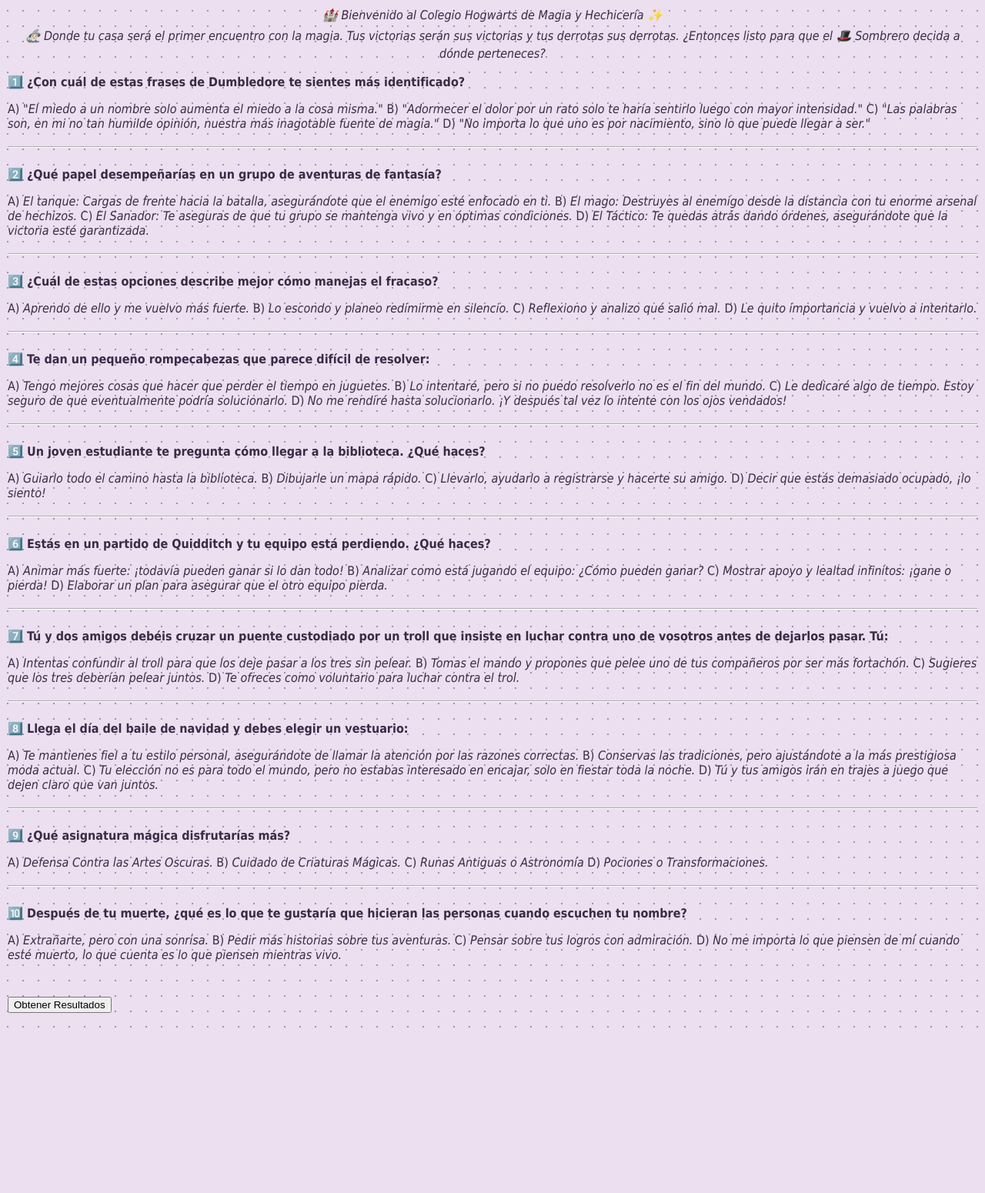
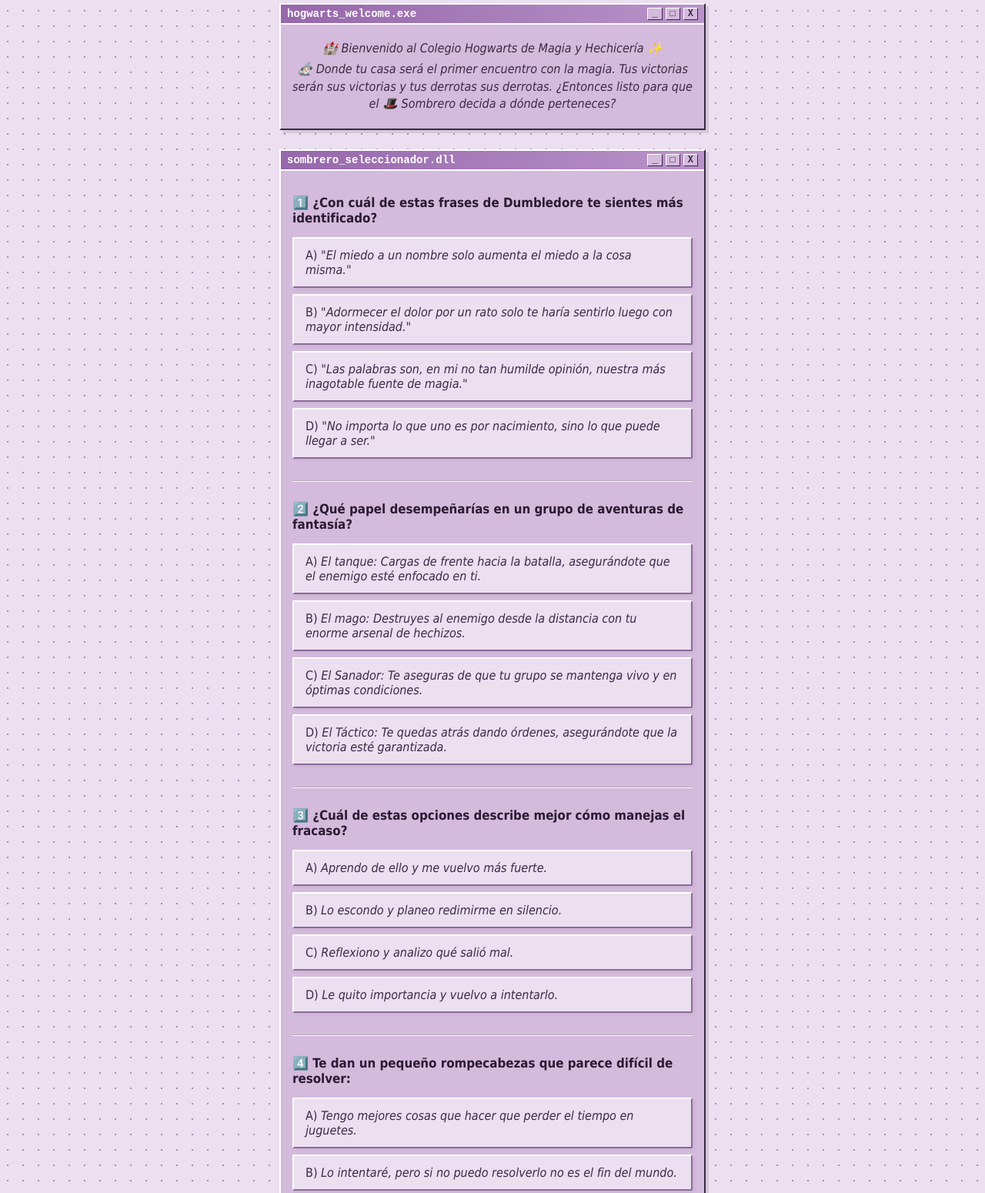
Before and after one commit to Valkyrcita/Test-Sombrero-Seleccionador, a plain HTML site: page index.html in a window 1280 px wide. Shown: the part 16-1566 px from the top of the page at 77% size. Before the commit the page ends 1352 px from the top, so only its background shows below. Drawn offline with Linux system fonts and the light colour scheme.

Commit message:
Update index.html

```diff
--- a/index.html
+++ b/index.html
@@ -8,118 +8,230 @@
 </head>
 <body>
 
-    <div class="dashboard-panel header">
+    <!-- Panel de Bienvenida -->
+    <div class="dashboard-panel window">
+        <div class="window-title-bar">
+            <span>hogwarts_welcome.exe</span>
+            <div class="window-controls">
+                <span class="control-btn">_</span>
+                <span class="control-btn">□</span>
+                <span class="control-btn">X</span>
+            </div>
+        </div>
+        <div class="window-content header">
             <p><em>🏰 Bienvenido al Colegio Hogwarts de Magia y Hechicería ✨</em></p>
             <p><em>🧙🏻‍♂️ Donde tu casa será el primer encuentro con la magia. Tus victorias serán sus victorias y tus derrotas sus derrotas. ¿Entonces listo para que el 🎩 Sombrero decida a dónde perteneces?</em></p>
         </div>
+    </div>
 
-    <form id="test-form" class="dashboard-panel">
+    <!-- Formulario / Test -->
+    <form id="test-form" class="dashboard-panel window">
+        <div class="window-title-bar">
+            <span>sombrero_seleccionador.dll</span>
+            <div class="window-controls">
+                <span class="control-btn">_</span>
+                <span class="control-btn">□</span>
+                <span class="control-btn">X</span>
+            </div>
+        </div>
 
+        <div class="window-content">
             <!-- Pregunta 1 -->
             <div class="question-block">
-            <p><strong>1️⃣ ¿Con cuál de estas frases de Dumbledore te sientes más identificado?</strong></p>
-            <label><input type="radio" name="q1" value="A"> A) <em>"El miedo a un nombre solo aumenta el miedo a la cosa misma."</em></label>
-            <label><input type="radio" name="q1" value="B"> B) <em>"Adormecer el dolor por un rato solo te haría sentirlo luego con mayor intensidad."</em></label>
-            <label><input type="radio" name="q1" value="C"> C) <em>"Las palabras son, en mi no tan humilde opinión, nuestra más inagotable fuente de magia."</em></label>
-            <label><input type="radio" name="q1" value="D"> D) <em>"No importa lo que uno es por nacimiento, sino lo que puede llegar a ser."</em></label>
+                <p class="question-title"><strong>1️⃣ ¿Con cuál de estas frases de Dumbledore te sientes más identificado?</strong></p>
+
+                <input type="radio" name="q1" id="q1a" value="A">
+                <label class="option-card" for="q1a">A) <em>"El miedo a un nombre solo aumenta el miedo a la cosa misma."</em></label>
+
+                <input type="radio" name="q1" id="q1b" value="B">
+                <label class="option-card" for="q1b">B) <em>"Adormecer el dolor por un rato solo te haría sentirlo luego con mayor intensidad."</em></label>
+
+                <input type="radio" name="q1" id="q1c" value="C">
+                <label class="option-card" for="q1c">C) <em>"Las palabras son, en mi no tan humilde opinión, nuestra más inagotable fuente de magia."</em></label>
+
+                <input type="radio" name="q1" id="q1d" value="D">
+                <label class="option-card" for="q1d">D) <em>"No importa lo que uno es por nacimiento, sino lo que puede llegar a ser."</em></label>
             </div>
 
             <!-- Pregunta 2 -->
             <div class="question-block">
-            <p><strong>2️⃣ ¿Qué papel desempeñarías en un grupo de aventuras de fantasía?</strong></p>
-            <label><input type="radio" name="q2" value="A"> A) <em>El tanque: Cargas de frente hacia la batalla, asegurándote que el enemigo esté enfocado en ti.</em></label>
-            <label><input type="radio" name="q2" value="B"> B) <em>El mago: Destruyes al enemigo desde la distancia con tu enorme arsenal de hechizos.</em></label>
-            <label><input type="radio" name="q2" value="C"> C) <em>El Sanador: Te aseguras de que tu grupo se mantenga vivo y en óptimas condiciones.</em></label>
-            <label><input type="radio" name="q2" value="D"> D) <em>El Táctico: Te quedas atrás dando órdenes, asegurándote que la victoria esté garantizada.</em></label>
+                <p class="question-title"><strong>2️⃣ ¿Qué papel desempeñarías en un grupo de aventuras de fantasía?</strong></p>
+
+                <input type="radio" name="q2" id="q2a" value="A">
+                <label class="option-card" for="q2a">A) <em>El tanque: Cargas de frente hacia la batalla, asegurándote que el enemigo esté enfocado en ti.</em></label>
+
+                <input type="radio" name="q2" id="q2b" value="B">
+                <label class="option-card" for="q2b">B) <em>El mago: Destruyes al enemigo desde la distancia con tu enorme arsenal de hechizos.</em></label>
+
+                <input type="radio" name="q2" id="q2c" value="C">
+                <label class="option-card" for="q2c">C) <em>El Sanador: Te aseguras de que tu grupo se mantenga vivo y en óptimas condiciones.</em></label>
+
+                <input type="radio" name="q2" id="q2d" value="D">
+                <label class="option-card" for="q2d">D) <em>El Táctico: Te quedas atrás dando órdenes, asegurándote que la victoria esté garantizada.</em></label>
             </div>
 
             <!-- Pregunta 3 -->
             <div class="question-block">
-            <p><strong>3️⃣ ¿Cuál de estas opciones describe mejor cómo manejas el fracaso?</strong></p>
-            <label><input type="radio" name="q3" value="A"> A) <em>Aprendo de ello y me vuelvo más fuerte.</em></label>
-            <label><input type="radio" name="q3" value="B"> B) <em>Lo escondo y planeo redimirme en silencio.</em></label>
-            <label><input type="radio" name="q3" value="C"> C) <em>Reflexiono y analizo qué salió mal.</em></label>
-            <label><input type="radio" name="q3" value="D"> D) <em>Le quito importancia y vuelvo a intentarlo.</em></label>
+                <p class="question-title"><strong>3️⃣ ¿Cuál de estas opciones describe mejor cómo manejas el fracaso?</strong></p>
+
+                <input type="radio" name="q3" id="q3a" value="A">
+                <label class="option-card" for="q3a">A) <em>Aprendo de ello y me vuelvo más fuerte.</em></label>
+
+                <input type="radio" name="q3" id="q3b" value="B">
+                <label class="option-card" for="q3b">B) <em>Lo escondo y planeo redimirme en silencio.</em></label>
+
+                <input type="radio" name="q3" id="q3c" value="C">
+                <label class="option-card" for="q3c">C) <em>Reflexiono y analizo qué salió mal.</em></label>
+
+                <input type="radio" name="q3" id="q3d" value="D">
+                <label class="option-card" for="q3d">D) <em>Le quito importancia y vuelvo a intentarlo.</em></label>
             </div>
 
             <!-- Pregunta 4 -->
             <div class="question-block">
-            <p><strong>4️⃣ Te dan un pequeño rompecabezas que parece difícil de resolver:</strong></p>
-            <label><input type="radio" name="q4" value="A"> A) <em>Tengo mejores cosas que hacer que perder el tiempo en juguetes.</em></label>
-            <label><input type="radio" name="q4" value="B"> B) <em>Lo intentaré, pero si no puedo resolverlo no es el fin del mundo.</em></label>
-            <label><input type="radio" name="q4" value="C"> C) <em>Le dedicaré algo de tiempo. Estoy seguro de que eventualmente podría solucionarlo.</em></label>
-            <label><input type="radio" name="q4" value="D"> D) <em>No me rendiré hasta solucionarlo. ¡Y después tal vez lo intente con los ojos vendados!</em></label>
+                <p class="question-title"><strong>4️⃣ Te dan un pequeño rompecabezas que parece difícil de resolver:</strong></p>
+
+                <input type="radio" name="q4" id="q4a" value="A">
+                <label class="option-card" for="q4a">A) <em>Tengo mejores cosas que hacer que perder el tiempo en juguetes.</em></label>
+
+                <input type="radio" name="q4" id="q4b" value="B">
+                <label class="option-card" for="q4b">B) <em>Lo intentaré, pero si no puedo resolverlo no es el fin del mundo.</em></label>
+
+                <input type="radio" name="q4" id="q4c" value="C">
+                <label class="option-card" for="q4c">C) <em>Le dedicaré algo de tiempo. Estoy seguro de que eventualmente podría solucionarlo.</em></label>
+
+                <input type="radio" name="q4" id="q4d" value="D">
+                <label class="option-card" for="q4d">D) <em>No me rendiré hasta solucionarlo. ¡Y después tal vez lo intente con los ojos vendados!</em></label>
             </div>
 
             <!-- Pregunta 5 -->
             <div class="question-block">
-            <p><strong>5️⃣ Un joven estudiante te pregunta cómo llegar a la biblioteca. ¿Qué haces?</strong></p>
-            <label><input type="radio" name="q5" value="A"> A) <em>Guiarlo todo el camino hasta la biblioteca.</em></label>
-            <label><input type="radio" name="q5" value="B"> B) <em>Dibujarle un mapa rápido.</em></label>
-            <label><input type="radio" name="q5" value="C"> C) <em>Llevarlo, ayudarlo a registrarse y hacerte su amigo.</em></label>
-            <label><input type="radio" name="q5" value="D"> D) <em>Decir que estás demasiado ocupado, ¡lo siento!</em></label>
+                <p class="question-title"><strong>5️⃣ Un joven estudiante te pregunta cómo llegar a la biblioteca. ¿Qué haces?</strong></p>
+
+                <input type="radio" name="q5" id="q5a" value="A">
+                <label class="option-card" for="q5a">A) <em>Guiarlo todo el camino hasta la biblioteca.</em></label>
+
+                <input type="radio" name="q5" id="q5b" value="B">
+                <label class="option-card" for="q5b">B) <em>Dibujarle un mapa rápido.</em></label>
+
+                <input type="radio" name="q5" id="q5c" value="C">
+                <label class="option-card" for="q5c">C) <em>Llevarlo, ayudarlo a registrarse y hacerte su amigo.</em></label>
+
+                <input type="radio" name="q5" id="q5d" value="D">
+                <label class="option-card" for="q5d">D) <em>Decir que estás demasiado ocupado, ¡lo siento!</em></label>
             </div>
 
             <!-- Pregunta 6 -->
             <div class="question-block">
-            <p><strong>6️⃣ Estás en un partido de Quidditch y tu equipo está perdiendo. ¿Qué haces?</strong></p>
-            <label><input type="radio" name="q6" value="A"> A) <em>Animar más fuerte: ¡todavía pueden ganar si lo dan todo!</em></label>
-            <label><input type="radio" name="q6" value="B"> B) <em>Analizar como está jugando el equipo: ¿Cómo pueden ganar?</em></label>
-            <label><input type="radio" name="q6" value="C"> C) <em>Mostrar apoyo y lealtad infinitos: ¡gane o pierda!</em></label>
-            <label><input type="radio" name="q6" value="D"> D) <em>Elaborar un plan para asegurar que el otro equipo pierda.</em></label>
+                <p class="question-title"><strong>6️⃣ Estás en un partido de Quidditch y tu equipo está perdiendo. ¿Qué haces?</strong></p>
+
+                <input type="radio" name="q6" id="q6a" value="A">
+                <label class="option-card" for="q6a">A) <em>Animar más fuerte: ¡todavía pueden ganar si lo dan todo!</em></label>
+
+                <input type="radio" name="q6" id="q6b" value="B">
+                <label class="option-card" for="q6b">B) <em>Analizar como está jugando el equipo: ¿Cómo pueden ganar?</em></label>
+
+                <input type="radio" name="q6" id="q6c" value="C">
+                <label class="option-card" for="q6c">C) <em>Mostrar apoyo y lealtad infinitos: ¡gane o pierda!</em></label>
+
+                <input type="radio" name="q6" id="q6d" value="D">
+                <label class="option-card" for="q6d">D) <em>Elaborar un plan para asegurar que el otro equipo pierda.</em></label>
             </div>
 
             <!-- Pregunta 7 -->
             <div class="question-block">
-            <p><strong>7️⃣ Tú y dos amigos debéis cruzar un puente custodiado por un troll que insiste en luchar contra uno de vosotros antes de dejarlos pasar. Tú:</strong></p>
-            <label><input type="radio" name="q7" value="A"> A) <em>Intentas confundir al troll para que los deje pasar a los tres sin pelear.</em></label>
-            <label><input type="radio" name="q7" value="B"> B) <em>Tomas el mando y propones que pelee uno de tus compañeros por ser más fortachón.</em></label>
-            <label><input type="radio" name="q7" value="C"> C) <em>Sugieres que los tres deberían pelear juntos.</em></label>
-            <label><input type="radio" name="q7" value="D"> D) <em>Te ofreces como voluntario para luchar contra el trol.</em></label>
+                <p class="question-title"><strong>7️⃣ Tú y dos amigos debéis cruzar un puente custodiado por un troll que insiste en luchar contra uno de vosotros antes de dejarlos pasar. Tú:</strong></p>
+
+                <input type="radio" name="q7" id="q7a" value="A">
+                <label class="option-card" for="q7a">A) <em>Intentas confundir al troll para que los deje pasar a los tres sin pelear.</em></label>
+
+                <input type="radio" name="q7" id="q7b" value="B">
+                <label class="option-card" for="q7b">B) <em>Tomas el mando y propones que pelee uno de tus compañeros por ser más fortachón.</em></label>
+
+                <input type="radio" name="q7" id="q7c" value="C">
+                <label class="option-card" for="q7c">C) <em>Sugieres que los tres deberían pelear juntos.</em></label>
+
+                <input type="radio" name="q7" id="q7d" value="D">
+                <label class="option-card" for="q7d">D) <em>Te ofreces como voluntario para luchar contra el trol.</em></label>
             </div>
 
             <!-- Pregunta 8 -->
             <div class="question-block">
-            <p><strong>8️⃣ Llega el día del baile de navidad y debes elegir un vestuario:</strong></p>
-            <label><input type="radio" name="q8" value="A"> A) <em>Te mantienes fiel a tu estilo personal, asegurándote de llamar la atención por las razones correctas.</em></label>
-            <label><input type="radio" name="q8" value="B"> B) <em>Conservas las tradiciones, pero ajustándote a la más prestigiosa moda actual.</em></label>
-            <label><input type="radio" name="q8" value="C"> C) <em>Tu elección no es para todo el mundo, pero no estabas interesado en encajar, solo en fiestar toda la noche.</em></label>
-            <label><input type="radio" name="q8" value="D"> D) <em>Tú y tus amigos irán en trajes a juego que dejen claro que van juntos.</em></label>
+                <p class="question-title"><strong>8️⃣ Llega el día del baile de navidad y debes elegir un vestuario:</strong></p>
+
+                <input type="radio" name="q8" id="q8a" value="A">
+                <label class="option-card" for="q8a">A) <em>Te mantienes fiel a tu estilo personal, asegurándote de llamar la atención por las razones correctas.</em></label>
+
+                <input type="radio" name="q8" id="q8b" value="B">
+                <label class="option-card" for="q8b">B) <em>Conservas las tradiciones, pero ajustándote a la más prestigiosa moda actual.</em></label>
+
+                <input type="radio" name="q8" id="q8c" value="C">
+                <label class="option-card" for="q8c">C) <em>Tu elección no es para todo el mundo, pero no estabas interesado en encajar, solo en fiestar toda la noche.</em></label>
+
+                <input type="radio" name="q8" id="q8d" value="D">
+                <label class="option-card" for="q8d">D) <em>Tú y tus amigos irán en trajes a juego que dejen claro que van juntos.</em></label>
             </div>
 
             <!-- Pregunta 9 -->
             <div class="question-block">
-            <p><strong>9️⃣ ¿Qué asignatura mágica disfrutarías más?</strong></p>
-            <label><input type="radio" name="q9" value="A"> A) <em>Defensa Contra las Artes Oscuras.</em></label>
-            <label><input type="radio" name="q9" value="B"> B) <em>Cuidado de Criaturas Mágicas.</em></label>
-            <label><input type="radio" name="q9" value="C"> C) <em>Runas Antiguas o Astronomía</em></label>
-            <label><input type="radio" name="q9" value="D"> D) <em>Pociones o Transformaciones.</em></label>
+                <p class="question-title"><strong>9️⃣ ¿Qué asignatura mágica disfrutarías más?</strong></p>
+
+                <input type="radio" name="q9" id="q9a" value="A">
+                <label class="option-card" for="q9a">A) <em>Defensa Contra las Artes Oscuras.</em></label>
+
+                <input type="radio" name="q9" id="q9b" value="B">
+                <label class="option-card" for="q9b">B) <em>Cuidado de Criaturas Mágicas.</em></label>
+
+                <input type="radio" name="q9" id="q9c" value="C">
+                <label class="option-card" for="q9c">C) <em>Runas Antiguas o Astronomía</em></label>
+
+                <input type="radio" name="q9" id="q9d" value="D">
+                <label class="option-card" for="q9d">D) <em>Pociones o Transformaciones.</em></label>
             </div>
 
             <!-- Pregunta 10 -->
             <div class="question-block">
-            <p><strong>🔟 Después de tu muerte, ¿qué es lo que te gustaría que hicieran las personas cuando escuchen tu nombre?</strong></p>
-            <label><input type="radio" name="q10" value="A"> A) <em>Extrañarte, pero con una sonrisa.</em></label>
-            <label><input type="radio" name="q10" value="B"> B) <em>Pedir más historias sobre tus aventuras.</em></label>
-            <label><input type="radio" name="q10" value="C"> C) <em>Pensar sobre tus logros con admiración.</em></label>
-            <label><input type="radio" name="q10" value="D"> D) <em>No me importa lo que piensen de mí cuando esté muerto, lo que cuenta es lo que piensen mientras vivo.</em></label>
+                <p class="question-title"><strong>🔟 Después de tu muerte, ¿qué es lo que te gustaría que hicieran las personas cuando escuchen tu nombre?</strong></p>
+
+                <input type="radio" name="q10" id="q10a" value="A">
+                <label class="option-card" for="q10a">A) <em>Extrañarte, pero con una sonrisa.</em></label>
+
+                <input type="radio" name="q10" id="q10b" value="B">
+                <label class="option-card" for="q10b">B) <em>Pedir más historias sobre tus aventuras.</em></label>
+
+                <input type="radio" name="q10" id="q10c" value="C">
+                <label class="option-card" for="q10c">C) <em>Pensar sobre tus logros con admiración.</em></label>
+
+                <input type="radio" name="q10" id="q10d" value="D">
+                <label class="option-card" for="q10d">D) <em>No me importa lo que piensen de mí cuando esté muerto, lo que cuenta es lo que piensen mientras vivo.</em></label>
             </div>
 
-        <button type="button" onclick="calculateResult()">Obtener Resultados</button>
+            <button type="button" class="y2k-button main-action" onclick="calculateResult()">Obtener Resultados</button>
+        </div>
     </form>
 
     <!-- Panel de Resultados -->
-    <div id="result-panel" class="dashboard-panel" style="display: none;">
-        <p><em>¡Perfecto! 🙂‍↕️👌🏻 El Sombrero Seleccionador te escuchará y asignará a una de nuestras 4 casas. Suerte en tu travesía como mago/bruja 🧙🏻‍♀️ y ten una feliz estancia ✨.</em></p>
+    <div id="result-panel" class="dashboard-panel window" style="display: none;">
+        <div class="window-title-bar">
+            <span>resultados.txt</span>
+            <div class="window-controls">
+                <span class="control-btn">_</span>
+                <span class="control-btn">□</span>
+                <span class="control-btn">X</span>
+            </div>
+        </div>
+        <div class="window-content text-center">
+            <p><em>¡Perfecto!🙂‍↕️👌🏻 El Sombrero Seleccionador te escuchará y asignará a una de nuestras 4 casas. Suerte en tu travesía como mago/bruja 🧙🏻‍♀️ y ten una feliz estancia ✨.</em></p>
 
             <div class="code-box">
                 <h2 id="final-code"></h2>
-            <button class="small-btn" onclick="copyCode()">Copiar Código</button>
+                <button class="y2k-button small-btn" onclick="copyCode()">Copiar Código</button>
             </div>
 
             <a href="https://chat.whatsapp.com/CKpKZcmjGzsCc3l1xSosJ4" target="_blank">
-            <button class="whatsapp-btn">Entregar Código en WhatsApp</button>
+                <button class="y2k-button whatsapp-btn">Entregar Código en WhatsApp</button>
             </a>
+        </div>
     </div>
 
     <script src="script.js"></script>
```
Lines whose indentation alone changed are shown as unchanged.
